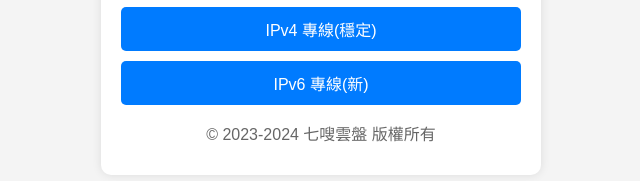
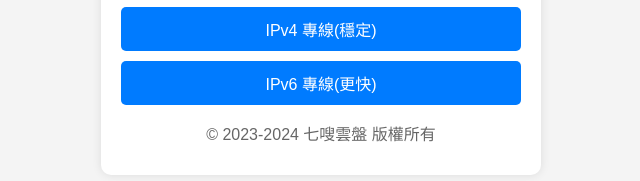
Before and after one commit to XxYJabc/7socloudHome, a plain HTML site: page index.html in a window 1280 px wide. Shown: the part 427-608 px from the top of the page, 319-959 px from the left. Drawn offline with Linux system fonts and the light colour scheme.

Commit message:
更新 index.html

```diff
--- a/index.html
+++ b/index.html
@@ -95,7 +95,7 @@
 onclick="autoSelectRoute()">智能選擇(推薦)</button>
         <button class="btn"
  onclick="selectIPv4Route()">IPv4 專線(穩定)</button>
-        <button class="btn" onclick="selectIPv6Route()">IPv6 專線(新)</button>
+        <button class="btn" onclick="selectIPv6Route()">IPv6 專線(更快)</button>
 <p>© 2023-2024 七嗖雲盤 版權所有</p>
     </div>
 </body>
```
